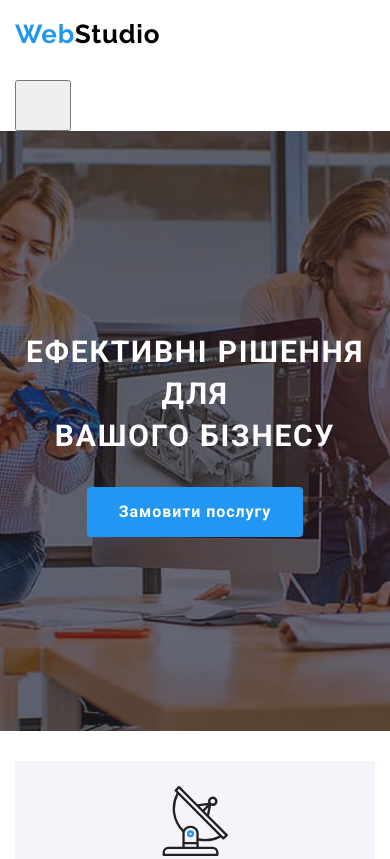
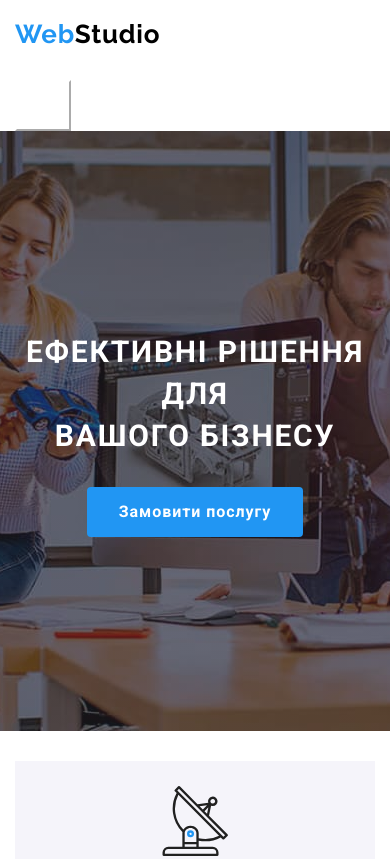
Before and after one commit to Luidmyla007/goit-makup-hw-08, a plain HTML site: page index.html in a window 390 px wide. Shown: the top 859 px of the page. Drawn offline with nearby package versions, Linux system fonts and the light colour scheme.

Commit message:
mobile-menu1

```diff
--- a/sass/components/_header.scss
+++ b/sass/components/_header.scss
@@ -228,6 +228,9 @@
 }
 
 .menu-open{
+background-color: var(--accent-text-color);
+border-color: var(--accent-text-color);
+
 @media screen and(min-width: 310px) {
 
     }
```
Also changed, not shown: css/main.css, css/main.min.css, images/menu_40px.svg, 2 other files.
